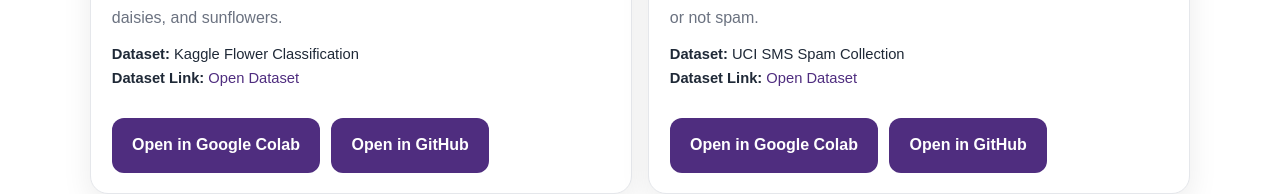
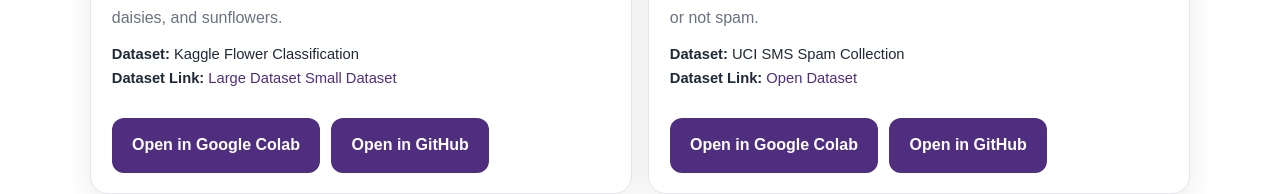
Before and after one commit to jobair-hossain/AI-Innovators-Lab, a plain HTML site: page projects.html in a window 1280 px wide. Shown: the part 1303-1497 px from the top of the page. Drawn offline with Linux system fonts and the light colour scheme.

Commit message:
Update projects.html

```diff
--- a/projects.html
+++ b/projects.html
@@ -395,7 +395,8 @@
               <div class="project-meta">
                 <strong>Dataset:</strong> Kaggle Flower Classification<br />
                 <strong>Dataset Link:</strong>
-                <a href="https://www.kaggle.com/datasets/marquis03/flower-classification" target="_blank" rel="noopener noreferrer">Open Dataset</a>
+                <a href="https://www.kaggle.com/datasets/marquis03/flower-classification" target="_blank" rel="noopener noreferrer">Large Dataset</a>
+                <a href="https://drive.google.com/file/d/1SAb0j3RU81z-SezkqfsEemCUMD2Dvdaf/view?usp=sharing" target="_blank" rel="noopener noreferrer">Small Dataset</a>
               </div>
             </div>
             <div class="project-actions">
```
